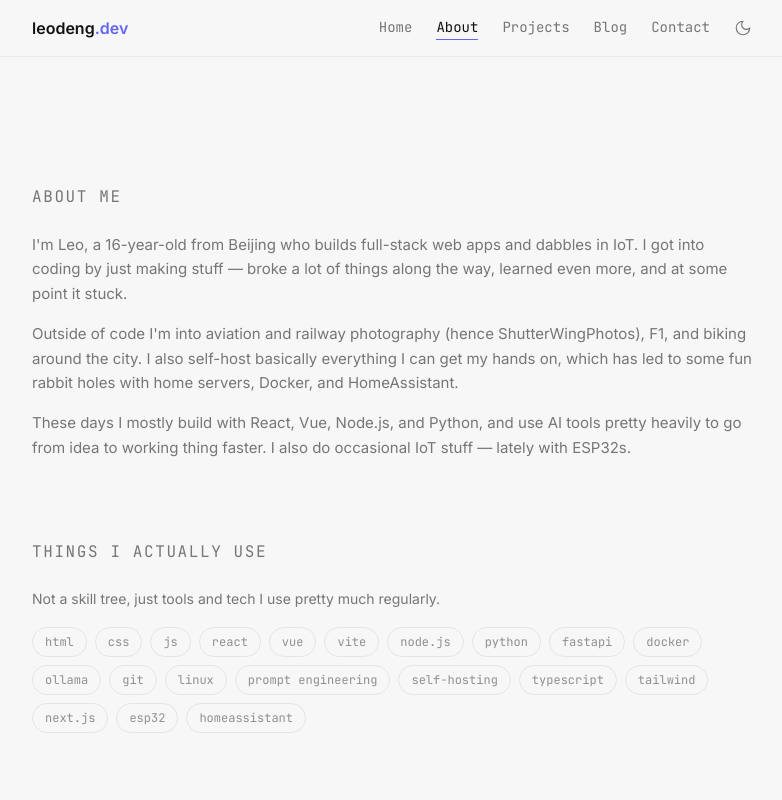
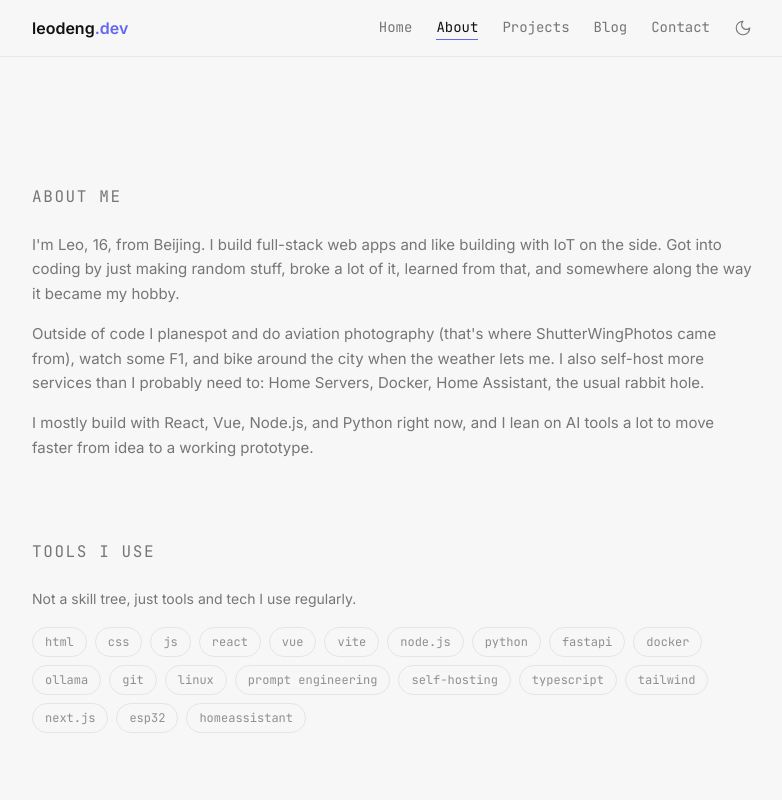
Before and after one commit to leodenglovescode/leodeng.dev, a Vue app: page /about in a window 1280 px wide. Shown: the top 800 px of the page, without its empty margins (248-1030 px from the left). Built offline with nearby package versions, Linux system fonts and the light colour scheme.

Commit message:
feat: Added profile picture on main page, changed about descriptions

```diff
--- a/src/pages/About.vue
+++ b/src/pages/About.vue
@@ -1,3 +1,7 @@
+<script setup>
+const age = Math.floor((new Date() - new Date(2010, 1, 1)) / 31557600000)
+</script>
+
 <template>
   <div class="pt-20 sm:pt-32 pb-20 space-y-20">
 
@@ -5,27 +9,26 @@
       <h2 class="text-s font-mono text-muted uppercase tracking-widest mb-6">About Me</h2>
       <div class="space-y-4 text-[15px] leading-relaxed text-muted">
         <p>
-          I'm Leo, a 16-year-old from Beijing who builds full-stack web apps and dabbles in IoT.
-          I got into coding by just making stuff — broke a lot of things along the way,
-          learned even more, and at some point it stuck.
+          I'm Leo, {{ age }}, from Beijing. I build full-stack web apps and like building with IoT
+          on the side. Got into coding by just making random stuff, broke a lot of it, learned from that,
+          and somewhere along the way it became my hobby.
         </p>
         <p>
-          Outside of code I'm into aviation and railway photography (hence ShutterWingPhotos),
-          F1, and biking around the city. I also self-host basically everything I can get my hands on,
-          which has led to some fun rabbit holes with home servers, Docker, and HomeAssistant.
+          Outside of code I planespot and do aviation photography (that's where ShutterWingPhotos came from),
+          watch some F1, and bike around the city when the weather lets me. I also self-host
+          more services than I probably need to: Home Servers, Docker, Home Assistant, the usual rabbit hole.
         </p>
         <p>
-          These days I mostly build with React, Vue, Node.js, and Python,
-          and use AI tools pretty heavily to go from idea to working thing faster.
-          I also do occasional IoT stuff — lately with ESP32s.
+          I mostly build with React, Vue, Node.js, and Python right now, and I lean on AI tools a lot
+          to move faster from idea to a working prototype.
         </p>
       </div>
     </section>
 
     <section>
-      <h2 class="text-s font-mono text-muted uppercase tracking-widest mb-6">Things I Actually Use</h2>
+      <h2 class="text-s font-mono text-muted uppercase tracking-widest mb-6">Tools I Use</h2>
       <p class="text-sm text-muted leading-relaxed mb-4">
-        Not a skill tree, just tools and tech I use pretty much regularly.
+        Not a skill tree, just tools and tech I use regularly.
       </p>
       <div class="flex flex-wrap gap-2">
         <span v-for="s in [
@@ -56,7 +59,7 @@
         </div>
         <div class="flex gap-4">
           <span class="text-muted/30 font-mono shrink-0 w-14 text-right">2025</span>
-          <p class="text-muted">Built ShutterWingPhotos with AI assistance (React, Vite, Node.js)</p>
+          <p class="text-muted">Built ShutterWingPhotos (React, Vite, Node.js)</p>
         </div>
         <div class="flex gap-4">
           <span class="text-muted/30 font-mono shrink-0 w-14 text-right">2026 (now)</span>
--- a/src/pages/Home.vue
+++ b/src/pages/Home.vue
@@ -31,14 +31,15 @@ onMounted(() => {
   updateTime()
   setInterval(updateTime, 60000)
 
-  const birthday = new Date(2010, 1, 23)
+  const birthday = new Date(2010, 1, 1)
   const now = new Date()
   age.value = Math.floor((now - birthday) / 31557600000)
 })
 </script>
 
 <template>
-  <header class="pt-20 sm:pt-32 pb-20">
+  <header class="pt-20 sm:pt-32 pb-20 flex flex-col-reverse sm:flex-row items-center sm:items-start gap-10 sm:gap-12">
+    <div class="flex-1">
       <p class="text-muted text-sm font-mono mb-6">{{ time }} CST</p>
 
       <h1 class="text-3xl sm:text-4xl font-bold text-fg leading-tight mb-4">
@@ -65,5 +66,12 @@ onMounted(() => {
           → About
         </RouterLink>
       </div>
+    </div>
+
+    <img
+      src="/leo_profilepic.png"
+      alt="Leo Deng"
+      class="w-32 h-32 sm:w-48 sm:h-48 rounded-full object-cover border-2 border-accent shrink-0"
+    />
   </header>
 </template>
```
Also changed, not shown: public/leo_profilepic.png (added). Lines whose indentation alone changed are shown as unchanged.
